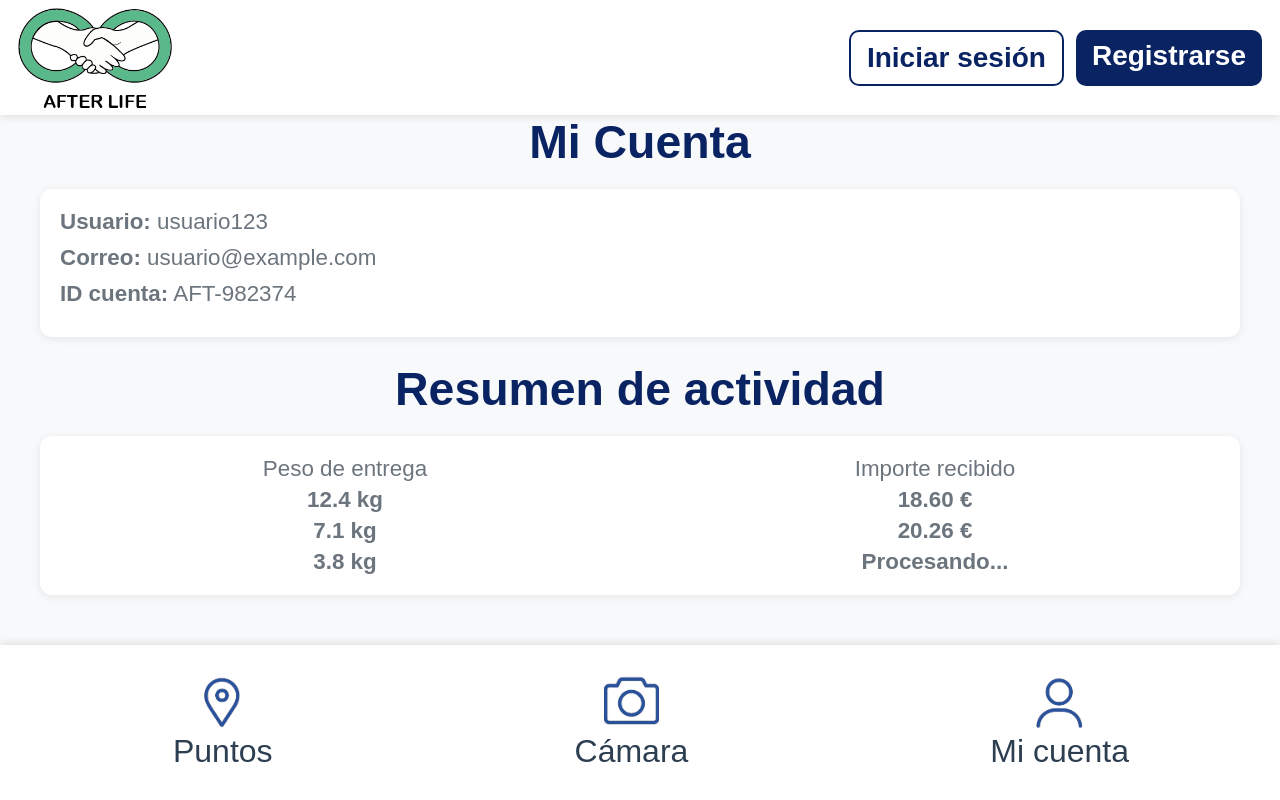
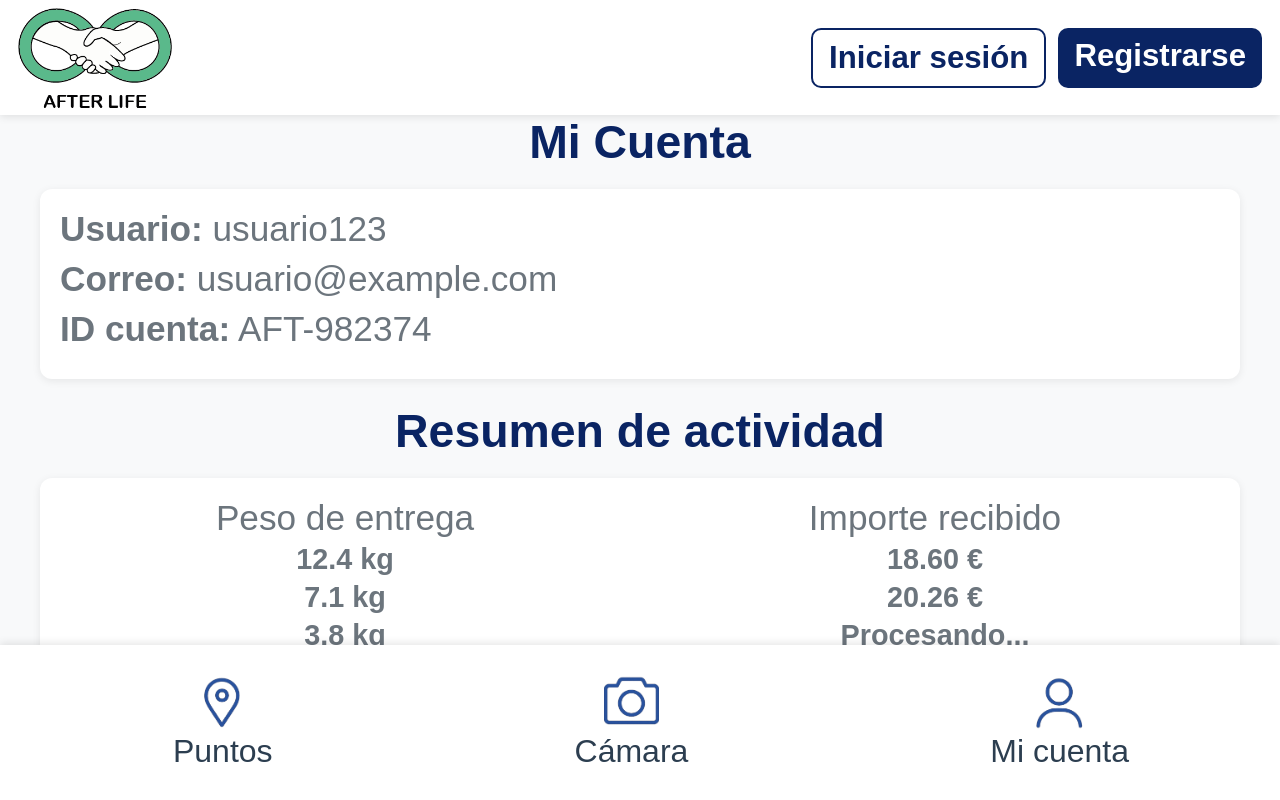
Before and after one commit to AkosCharon/App-afterlife, a plain HTML site: page cuenta.html in a window 1280 px wide. Drawn offline with Linux system fonts and the light colour scheme.

Commit message:
Corrección4

```diff
--- a/style.css
+++ b/style.css
@@ -48,7 +48,7 @@ body {
     text-decoration: none;
     padding: 10px 16px;
     border-radius: 10px;
-    font-size: 1.75rem;
+    font-size: 1.95rem;
     font-weight: 600;
     transition: 0.2s;
 }
@@ -153,11 +153,12 @@ body {
     margin: 20px;
     box-shadow: 0 2px 8px rgba(0,0,0,0.08);
     text-align: left;
-    font-size: 1.2rem;
+    font-size: 1.8rem !important;
 }
 
 .cuenta-box p {
     margin-bottom: 10px;
+    font-size: 2.2rem !important;
 }
 
 .tabla-resumen {
@@ -176,12 +177,12 @@ body {
 }
 
 .titulo-col {
-    font-size: 1.2rem;
+    font-size: 2.2rem !important;
     color: #6C757D;
 }
 
 .valor-col {
-    font-size: 1.5rem;
+    font-size: 1.8rem !important;
     font-weight: bold;
     color: #0A2463;
     margin-top: 5px;
```
